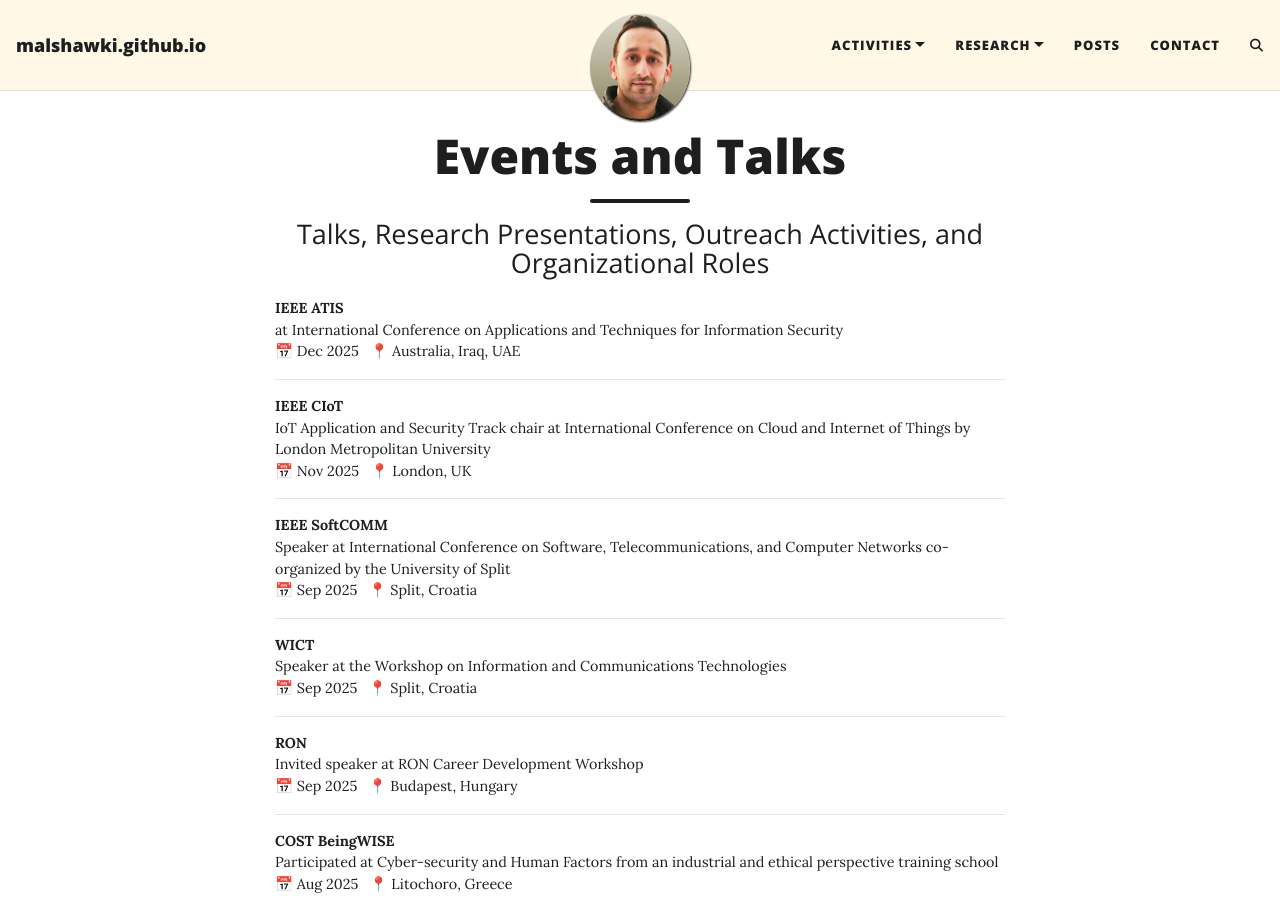
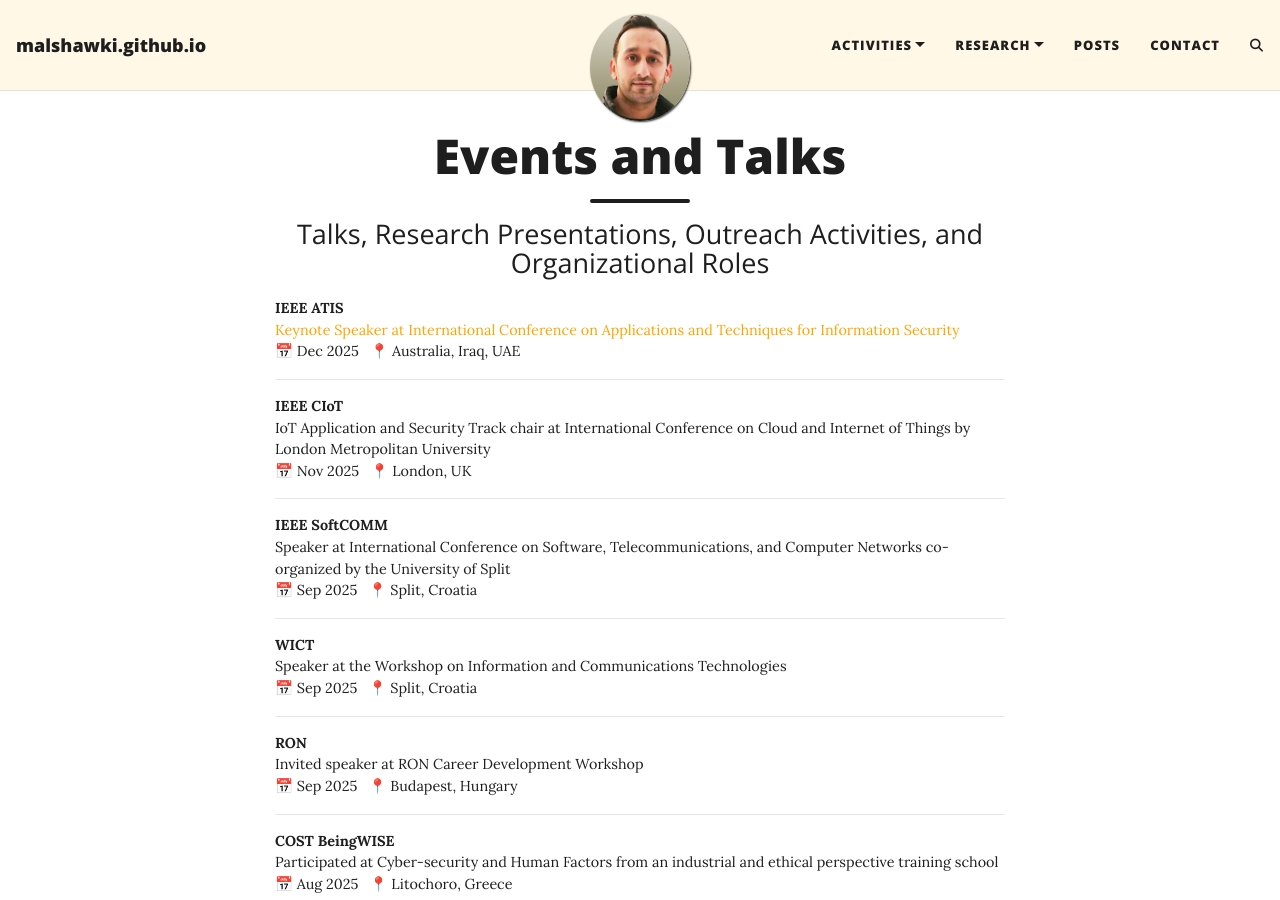
Before and after one commit to malshawki/malshawki.github.io, a Jekyll site: the page built from activities.md, in a window 1280 px wide and 900 px high. Built offline with Jekyll 4.4.1, drawn with Linux system fonts in a browser that asks for light colours; comment, search, counter and statistics services are not loaded.

Commit message:
Update activities.md

```diff
--- a/activities.md
+++ b/activities.md
@@ -7,7 +7,7 @@
 
 <div>
   <div><strong>IEEE ATIS</strong></div>
-  <div><a href="https://quantconf.com/new-page/" target="_blank"></a> at International Conference on Applications and Techniques for Information Security</div>
+  <div><a href="https://quantconf.com/new-page/" target="_blank">Keynote Speaker at International Conference on Applications and Techniques for Information Security</a></div>
   <div>📅 Dec 2025 &nbsp;&nbsp;📍 Australia, Iraq, UAE</div>
 </div>
 ---
```
